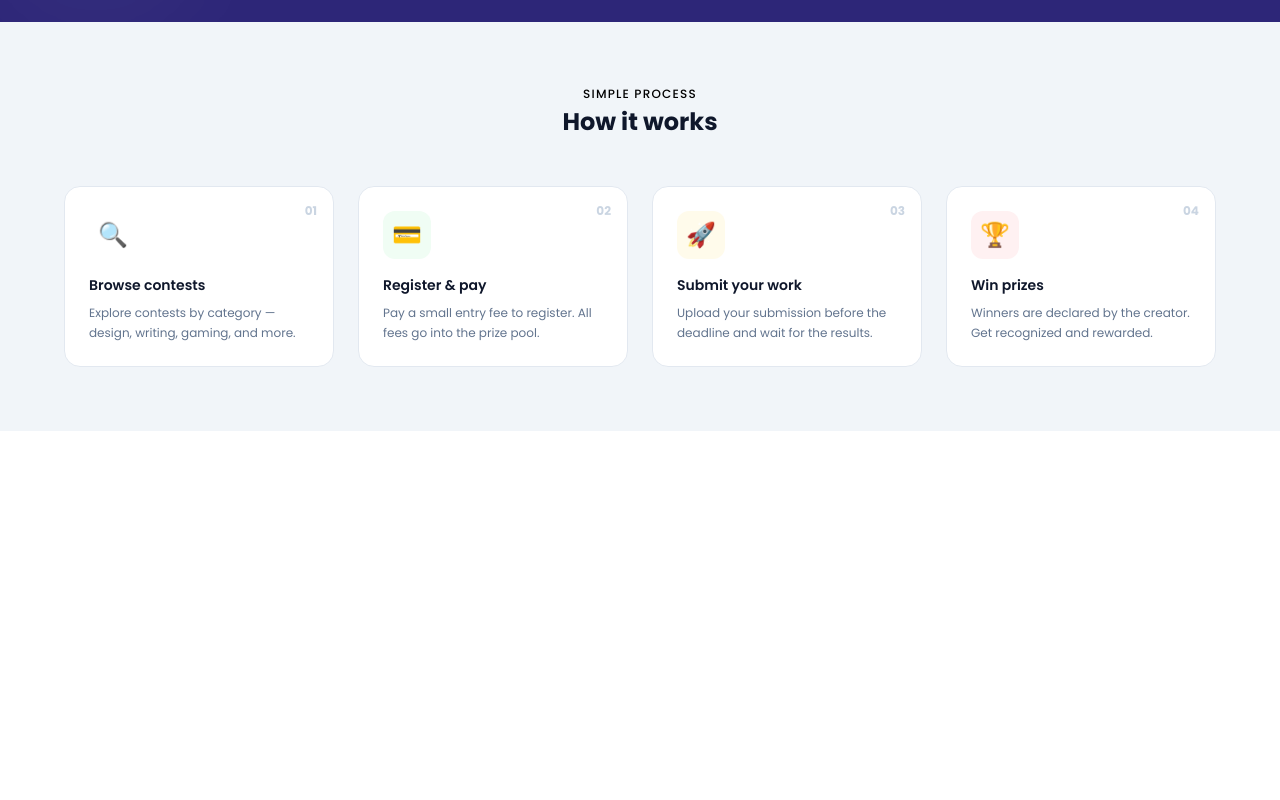
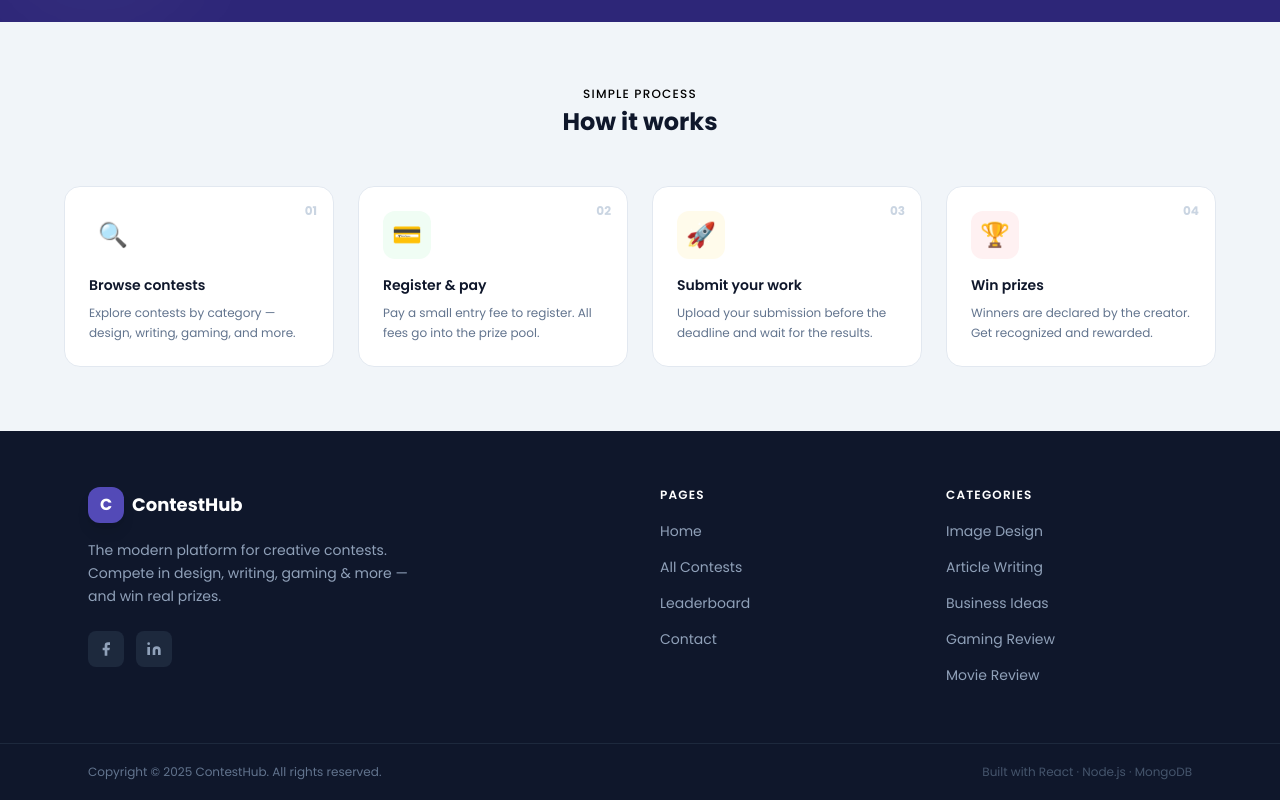
Before and after one commit to zarin-anjum/assignment-11-client, a React (Vite) app: page / in a window 1280 px wide. Shown: the part 1595-2395 px from the top of the page. Before the commit the page ends 2026 px from the top, so only its background shows below. Built offline with nearby package versions, Linux system fonts and the light colour scheme; no server answers.

Commit message:
added footer

```diff
--- /dev/null
+++ b/src/components/Footer/Footer.jsx
@@ -0,0 +1,112 @@
+import { Link } from "react-router-dom";
+
+const Footer = () => {
+  return (
+    <footer className="bg-slate-900 dark:bg-slate-950 text-slate-400">
+      <div className="max-w-6xl mx-auto px-6 py-14">
+        <div className="grid grid-cols-1 sm:grid-cols-2 lg:grid-cols-4 gap-10">
+          <div className="lg:col-span-2">
+            <Link to="/" className="flex items-center gap-2 mb-4">
+              <div className="w-9 h-9 bg-[#534AB7] rounded-xl flex items-center justify-center shadow-lg">
+                <span className="text-white font-bold text-base">C</span>
+              </div>
+              <span className="text-lg font-bold text-white">ContestHub</span>
+            </Link>
+            <p className="text-sm leading-relaxed text-slate-400 max-w-xs mb-6">
+              The modern platform for creative contests. Compete in design,
+              writing, gaming & more — and win real prizes.
+            </p>
+
+            <div className="flex items-center gap-3">
+              <a
+                href="https://facebook.com"
+                target="_blank"
+                rel="noopener noreferrer"
+                className="w-9 h-9 rounded-lg bg-slate-800 hover:bg-[#534AB7] flex items-center justify-center transition-colors group"
+                aria-label="Facebook"
+              >
+                <svg xmlns="http://www.w3.org/2000/svg" width="16" height="16" viewBox="0 0 24 24" fill="currentColor" className="text-slate-400 group-hover:text-white transition-colors">
+                  <path d="M18 2h-3a5 5 0 0 0-5 5v3H7v4h3v8h4v-8h3l1-4h-4V7a1 1 0 0 1 1-1h3z" />
+                </svg>
+              </a>
+              <a
+                href="https://linkedin.com"
+                target="_blank"
+                rel="noopener noreferrer"
+                className="w-9 h-9 rounded-lg bg-slate-800 hover:bg-[#534AB7] flex items-center justify-center transition-colors group"
+                aria-label="LinkedIn"
+              >
+                <svg xmlns="http://www.w3.org/2000/svg" width="16" height="16" viewBox="0 0 24 24" fill="currentColor" className="text-slate-400 group-hover:text-white transition-colors">
+                  <path d="M16 8a6 6 0 0 1 6 6v7h-4v-7a2 2 0 0 0-2-2 2 2 0 0 0-2 2v7h-4v-7a6 6 0 0 1 6-6z" />
+                  <rect x="2" y="9" width="4" height="12" />
+                  <circle cx="4" cy="4" r="2" />
+                </svg>
+              </a>
+            </div>
+          </div>
+
+          <div>
+            <p className="text-xs font-semibold text-white uppercase tracking-widest mb-4">
+              Pages
+            </p>
+            <ul className="space-y-3">
+              {[
+                { name: "Home", path: "/" },
+                { name: "All Contests", path: "/all-contests" },
+                { name: "Leaderboard", path: "/leaderboard" },
+                { name: "Contact", path: "/contact" },
+              ].map((link) => (
+                <li key={link.name}>
+                  <Link
+                    to={link.path}
+                    className="text-sm text-slate-400 hover:text-white transition-colors"
+                  >
+                    {link.name}
+                  </Link>
+                </li>
+              ))}
+            </ul>
+          </div>
+
+          <div>
+            <p className="text-xs font-semibold text-white uppercase tracking-widest mb-4">
+              Categories
+            </p>
+            <ul className="space-y-3">
+              {[
+                "Image Design",
+                "Article Writing",
+                "Business Ideas",
+                "Gaming Review",
+                "Movie Review",
+              ].map((cat) => (
+                <li key={cat}>
+                  <Link
+                    to={`/all-contests?search=${encodeURIComponent(cat)}`}
+                    className="text-sm text-slate-400 hover:text-white transition-colors"
+                  >
+                    {cat}
+                  </Link>
+                </li>
+              ))}
+            </ul>
+          </div>
+        </div>
+      </div>
+
+      <div className="border-t border-slate-800">
+        <div className="max-w-6xl mx-auto px-6 py-5 flex flex-col sm:flex-row items-center justify-between gap-2">
+          <p className="text-xs text-slate-500">
+            Copyright © 2025 ContestHub. All rights reserved.
+          </p>
+          <p className="text-xs text-slate-600">
+            Built with React · Node.js · MongoDB
+          </p>
+        </div>
+      </div>
+
+    </footer>
+  );
+};
+
+export default Footer;
--- a/src/pages/Home/Home.jsx
+++ b/src/pages/Home/Home.jsx
@@ -3,6 +3,7 @@ import Hero from "../../components/Hero/Hero";
 import PopularContests from "../../components/PopularContests/PopularContests";
 import WinnerSection from "../../components/WinnerSection/WinnerSection";
 import HowItWorks from "../../components/HowItWorks/HowItWorks";
+import Footer from "../../components/Footer/Footer";
 
 const Home = () => {
   return (
@@ -11,6 +12,7 @@ const Home = () => {
       <PopularContests></PopularContests>
       <WinnerSection></WinnerSection>
       <HowItWorks></HowItWorks>
+      <Footer></Footer>
     </div>
   );
 };
```
